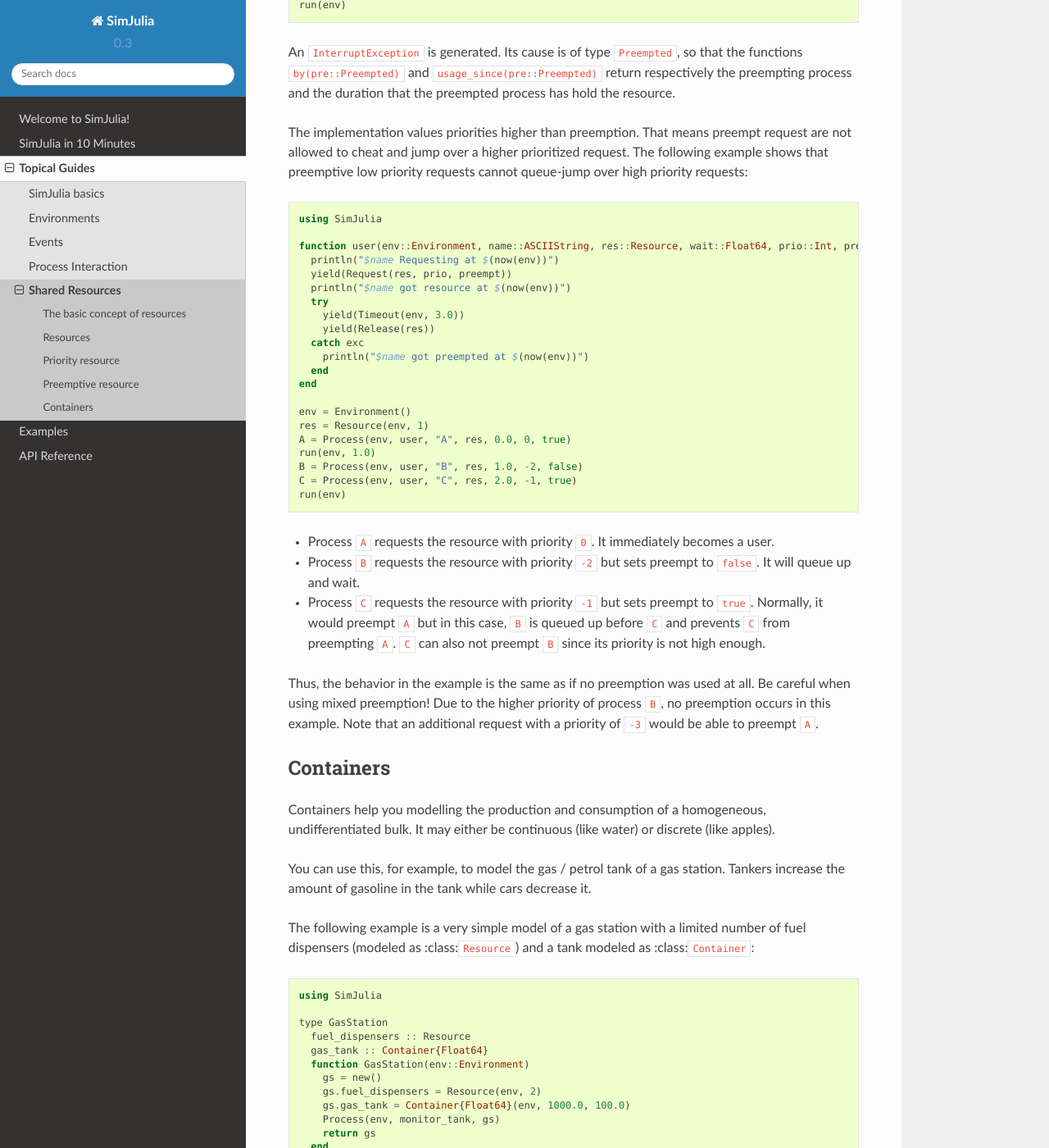
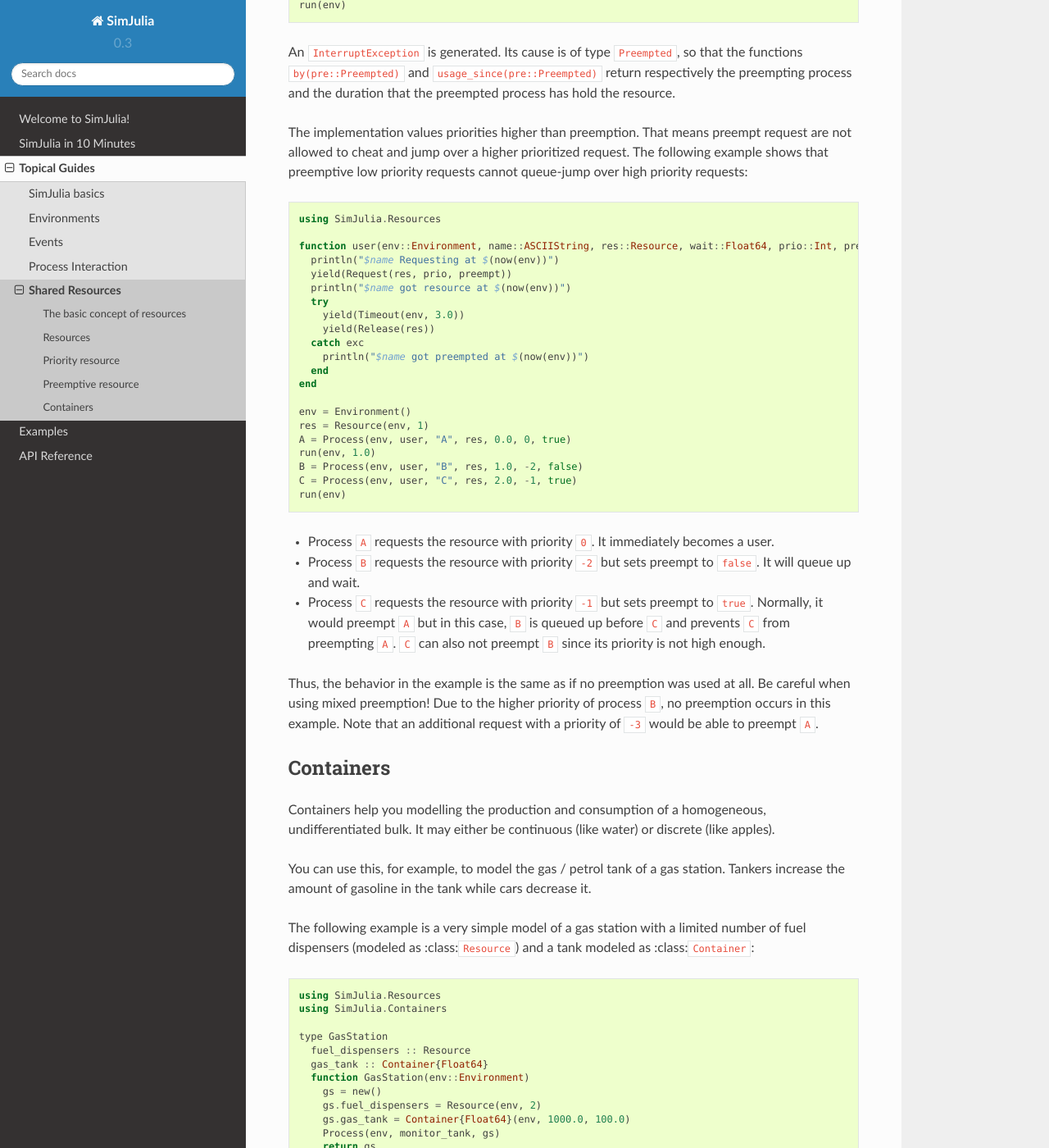
Before and after one commit to JuliaDynamics/ConcurrentSim.jl, a Sphinx documentation site: the page built from docs/source/topical_guides/5_shared_resources.rst, in a window 1280 px wide and 1400 px high, scrolled down 3025 px. Shown: the whole window at 82% size. Built offline with Sphinx 7.4.7 and the Read the Docs theme 2.0.0, drawn with Linux system fonts in a browser that asks for light colours; cross-references to code outside the pages are shown as plain code; some of the changed text lies outside the part shown.

Commit message:
simplify using

```diff
--- a/docs/source/10_min/4_shared_resources.rst
+++ b/docs/source/10_min/4_shared_resources.rst
@@ -12,7 +12,7 @@ The electric vehicle process car introduced in the last sections is slightly mod
 
 The car drive now to a battery charging station (BCS) and requests one of its two charging spots. If both of these spots are currently in use, it waits until one of them becomes available again. It then starts charging its battery and leaves the station afterwards::
 
-  julia> using SimJulia
+  julia> using SimJulia.Resources
 
   julia> function car(env::Environment, name::Int, bcs::Resource, driving_time::Float64, charge_duration::Float64)
            yield(Timeout(env, driving_time))
--- a/docs/source/examples/1_condition_events.rst
+++ b/docs/source/examples/1_condition_events.rst
@@ -18,7 +18,7 @@ New customers are created by the source process every few time steps.
 
 .. code-block:: julia
 
-  using SimJulia
+  using SimJulia.Resources
   using Distributions
 
   const RANDOM_SEED = 150
@@ -101,7 +101,7 @@ Moviegoers are generated by the customer arrivals process. It also chooses a mov
 
 .. code-block:: julia
 
-  using SimJulia
+  using SimJulia.Resources
   using Distributions
   using Compat
 
--- a/docs/source/topical_guides/5_shared_resources.rst
+++ b/docs/source/topical_guides/5_shared_resources.rst
@@ -37,7 +37,7 @@ Instead of just counting its current users, it stores the requesting process as
 
 Here is as basic example for using a resource::
 
-  using SimJulia
+  using SimJulia.Resources
 
   function print_stats(res::Resource)
     println("$(count(res)) of $(capacity(res)) are allocated.")
@@ -65,7 +65,7 @@ Priority resource
 
 As you may know from the real world, not every one is equally important. To map that to SimJulia, the constructor :func:`Request(res::Resource, priority::Int64=0, preempt::Bool=false) <Request>` lets requesting processes provide a priority for each request. More important requests will gain access to the resource earlier than less important ones. Priority is expressed by integer numbers; smaller numbers mean a higher priority::
 
-  using SimJulia
+  using SimJulia.Resources
 
   function resource_user(env::Environment, name::Int, res::Resource, wait::Float64, prio::Int)
     yield(Timeout(env, wait))
@@ -91,7 +91,7 @@ Preemptive resource
 
 Sometimes, new requests are so important that queue-jumping is not enough and they need to kick existing users out of the resource (this is called preemption). As before the constructor :func:`Request(res::Resource, priority::Int64=0, preempt::Bool=false) <Request>` allows you to do exactly this::
 
-  using SimJulia
+  using SimJulia.Resources
 
   function resource_user(env::Environment, name::Int, res::Resource, wait::Float64, prio::Int)
     yield(Timeout(env, wait))
@@ -120,7 +120,7 @@ An :class:`InterruptException` is generated. Its cause is of type :class:`Preemp
 
 The implementation values priorities higher than preemption. That means preempt request are not allowed to cheat and jump over a higher prioritized request. The following example shows that preemptive low priority requests cannot queue-jump over high priority requests::
 
-  using SimJulia
+  using SimJulia.Resources
 
   function user(env::Environment, name::ASCIIString, res::Resource, wait::Float64, prio::Int, preempt::Bool)
     println("$name Requesting at $(now(env))")
@@ -158,7 +158,8 @@ You can use this, for example, to model the gas / petrol tank of a gas station.
 
 The following example is a very simple model of a gas station with a limited number of fuel dispensers (modeled as :class:``Resource``) and a tank modeled as :class:``Container``::
 
-  using SimJulia
+  using SimJulia.Resources
+  using SimJulia.Containers
 
   type GasStation
     fuel_dispensers :: Resource
```
Also changed, not shown: 8 other files.
